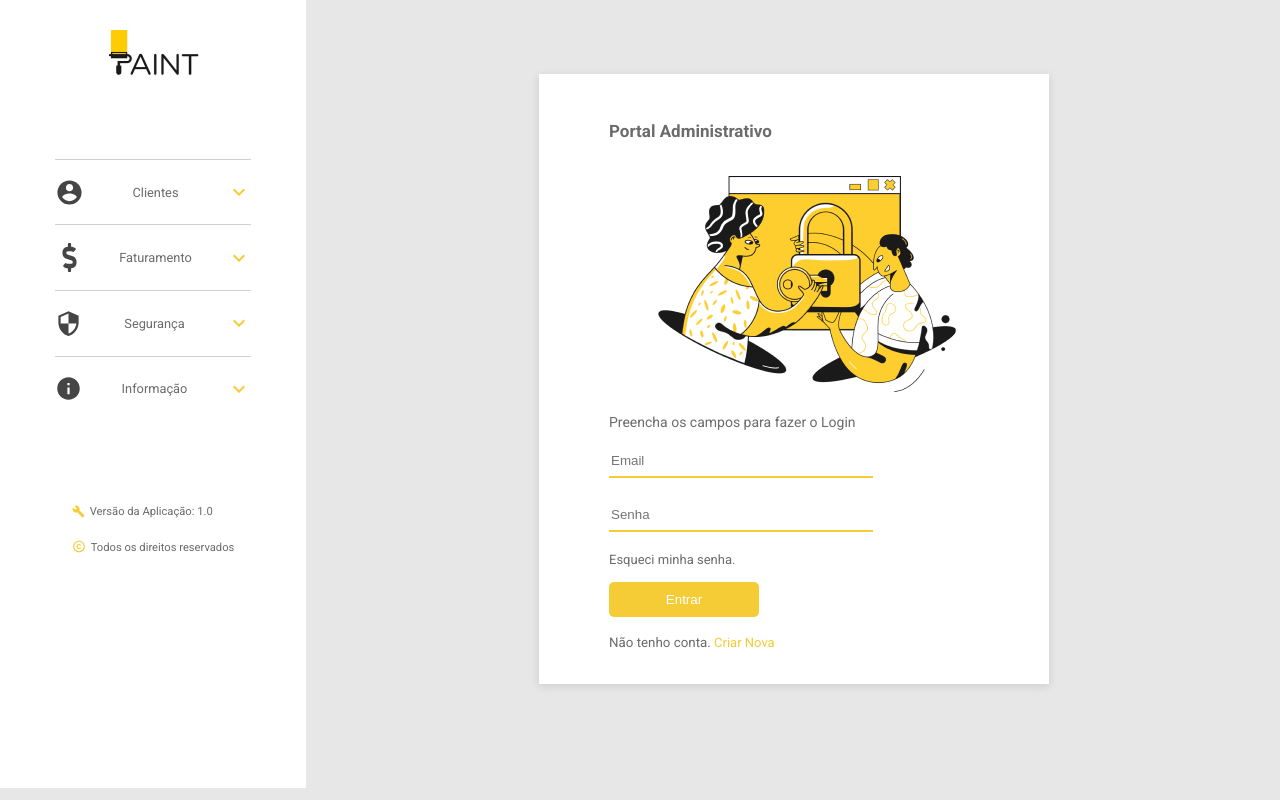
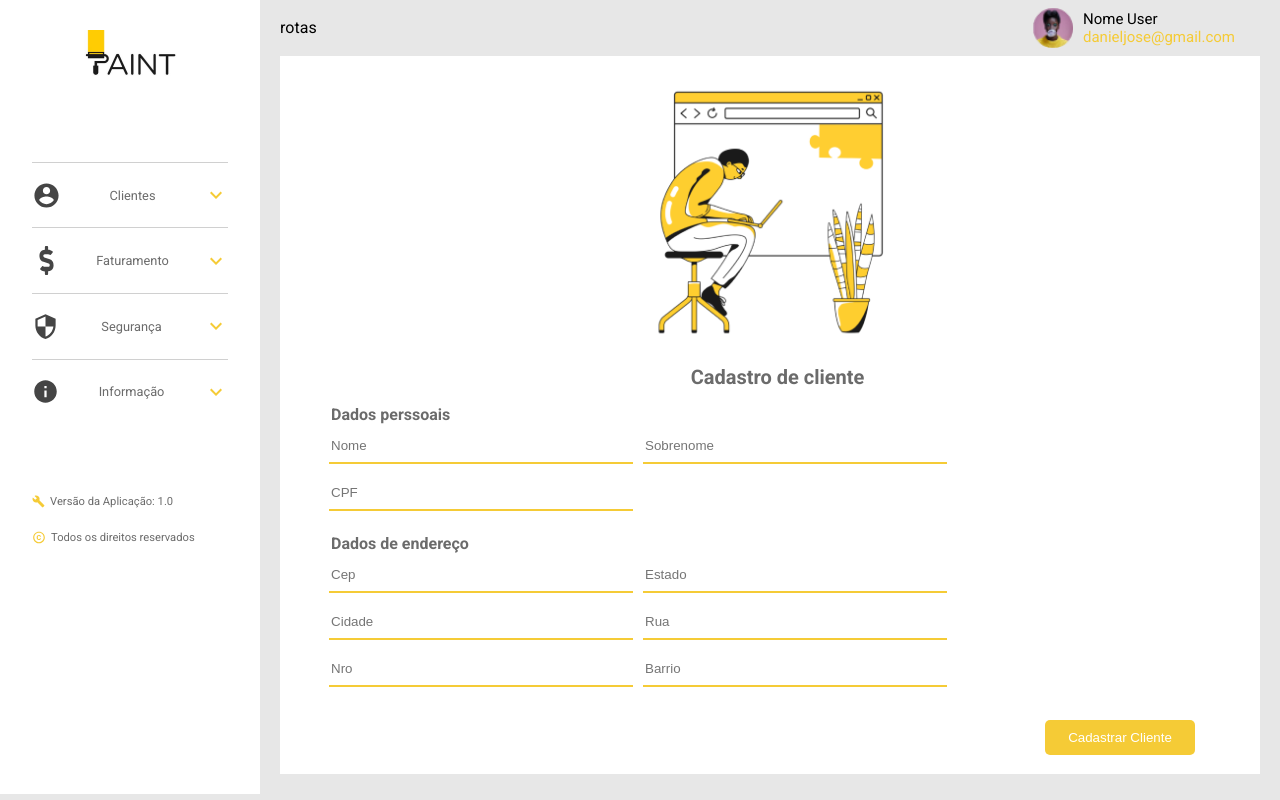
Before and after one commit to ArthurMaciel95/portal-admin-paint-react, a React (Create React App) app: page /create/client in a window 1280 px wide. Built offline with nearby package versions, Linux system fonts and the light colour scheme.

Commit message:
Registro de cliente feito

```diff
--- a/src/App.js
+++ b/src/App.js
@@ -5,6 +5,7 @@ import AccountDetail from "./pages/account-detail";
 import CreateAccount from "./pages/create-account";
 import Dashboard from "./pages/dashboard";
 import PageNotFound from "./pages/page-not-found";
+import CreateClient from "./pages/CreateClient";
 
 function App() {
     return (
@@ -13,7 +14,13 @@ function App() {
                 <Route path="/dashboard" component={Dashboard} />
                 <Route path="/create/account" component={CreateAccount} />
                 <Route path="/account/detail" component={AccountDetail} />
-                <Route exact path="/*" component={Login} />
+                <Route exact path="/" component={Login} />
+
+                <Route path="/create/client" component={CreateClient} />
+
+
+
+
                 <Route path="*" component={PageNotFound} />
             </Switch>
         </BrowserRouter>
--- /dev/null
+++ b/src/components/CreateUserComponet/index.jsx
@@ -0,0 +1,52 @@
+import "./style.css";
+import AvatarUser from "../../assets/images/avatar1.png";
+import imgCreateUser from "../../assets/images/create_user_illustrator.png";
+
+const CreateUser = () => {
+    return (
+        <div className="create-user-container">
+          <div className="create-user-header">
+                <div>rotas</div>
+
+                <div className="user-header">
+                    <img src={AvatarUser} alt="" />
+                    <div className="user-description">
+                        <p>Nome User </p>
+                        <p>danieljose@gmail.com</p>
+                    </div>
+                </div>
+            </div>
+            <div className="create-user-card">
+                <div className="create-user-card-img">
+                    <img src={imgCreateUser} alt="" />
+                </div>
+                <div className="create-user-card-description">
+                    <h2>Cadastro de cliente</h2>
+                    <form action="" method="post">
+                        <fieldset className="create-user-form-data">
+                            <legend>Dados perssoais</legend>
+                            <input type="text" placeholder="Nome" id="name" />
+                            <input type="text" placeholder="Sobrenome" id="surname" />
+                            <input type="number" placeholder="CPF" id="cpf"/>
+                        </fieldset>
+                        <fieldset>
+                            <legend>Dados de endereço</legend>
+                            <input type="text" placeholder="Cep" id="cep" />
+                            <input type="text" placeholder="Estado" id="state"/>
+                            <input type="text" placeholder="Cidade" id="city"/>
+                            <input type="text" placeholder="Rua" id="address" />
+                            <input type="number" placeholder="Nro" id="nro" />
+                            <input type="text" placeholder="Barrio" id="barrio" />
+                        </fieldset>
+                        <div className="button-form">
+                        <button>Cadastrar Cliente</button>
+
+                        </div>
+                    </form>
+                </div>
+            </div>
+        </div>
+    );
+};
+
+export default CreateUser;
--- /dev/null
+++ b/src/components/CreateUserComponet/style.css
@@ -0,0 +1,94 @@
+.create-user-container {
+    width: 100%;
+    display: flex;
+    align-items: center;
+    flex-direction: column;
+    padding: 0 20px 20px 20px;
+}
+
+.create-user-card {
+    width: 100%;
+    height: 100%;
+    background: #fff;
+}
+.create-user-header {
+     width: 100%;
+    display: flex;
+    height: 60px;
+    align-items: center;
+    justify-content: space-between;
+}
+.user-header {
+
+    display: flex;
+    align-items: center;
+    margin-right: 25px;
+}
+.user-header img {
+    width: 40px;
+    height: 40px;
+    margin-right: 10px;
+}
+.user-description p {
+    margin:0;
+    font-size: 15px;
+}
+.user-description p:nth-child(2) {
+    color: var(--primary-color)
+}
+.create-user-card-img{
+    margin-top: 20px;
+    display: flex;
+    justify-content:center;
+}
+.create-user-card-img img{
+    width: 300px;
+}
+.create-user-card-description{
+    padding: 0 35px;
+    color: var(--text-color-gray);
+}
+.create-user-card-description fieldset{
+    border: none;
+}
+fieldset input{
+    color: var(--text-color-gray);
+    width: 300px;
+    height: 30px;
+    border: 0;
+    outline: none;
+    border-bottom: 2px solid var(--primary-color);
+    margin-right: 10px;
+    margin-bottom: 13px;
+}
+.create-user-card-description h2{
+    text-align: center;
+    font-size: 20px;
+    margin-left: 15px;
+}
+fieldset legend{
+    font-weight: bold;
+}
+.button-form{
+    display: flex;
+    justify-content: end;
+    padding-right: 30px;
+}
+.button-form button{
+    margin-left: 15px;
+    margin-top: 10px;
+    width: 150px;
+    padding: 10px 5px;
+    cursor: pointer;
+    border: none;
+    background: var(--primary-color);
+    color: #fff;
+    border-radius: 5px;
+    transition: 0.4s all ease;
+    margin-bottom: 15px;
+}
+.button-form button:hover{
+   letter-spacing: 0.5px;
+   font-weight: bold;
+   background: #d8b431;
+}
--- a/src/components/LoginComponent/styles.css
+++ b/src/components/LoginComponent/styles.css
@@ -1,22 +1,14 @@
 .dashboard-container{
     margin-top: 15px;
     padding-left: 40px;
-    width: 70%;
+    width: 100%;
     height: 100%;
     display: flex;
     align-items: center;
     justify-content: center;
 }
 
-.dashboard-container .dashboard-header .bread-crumbs p{
-    margin: 0px;
-    font-size: 0.7rem;
-    color: var(--text-color-gray);
-}
-.dashboard-container .dashboard-header .bread-crumbs p:hover{
-    cursor: pointer;
 
-}
 
 /* card login */
 .dashboard-content{
--- a/src/components/PageNotFountComponent/style.css
+++ b/src/components/PageNotFountComponent/style.css
@@ -1,9 +1,10 @@
 .page-not-found-container{
-    width: 70%;
+    width: 100%;
     display: flex;
     justify-content: center;
     align-items: center;
 }
+
 .page-no-found{
     display: flex;
     align-items: center;
--- a/src/components/RegisterComponet/style.css
+++ b/src/components/RegisterComponet/style.css
@@ -1,6 +1,5 @@
 .register-container{
-    margin-top: 40px;
-    width: 70%;
+    width: 100%;
     display: flex;
     justify-content: center;
     align-items: center;
--- a/src/components/SidebarComponent/index.js
+++ b/src/components/SidebarComponent/index.js
@@ -13,6 +13,7 @@ const SideBarComponent = () => {
     return (
         <>
             <aside className="side-bar">
+                <div className="sidebar-content">
                 <img className="logo" src={logo} alt="logo marca paint" />
                 <div className="menu__side-bar">
                     <ul>
@@ -48,6 +49,7 @@ const SideBarComponent = () => {
                         <p>Todos os direitos reservados </p>
                     </span>
                 </div>
+                </div>
             </aside>
         </>
     );
--- a/src/components/SidebarComponent/styles.css
+++ b/src/components/SidebarComponent/styles.css
@@ -1,6 +1,6 @@
 .side-bar{
     min-width: 10vw;
-    height: 100%;
+    min-height: 100%;
     background-color: var(--sidebar-background);
     color: var(--text-color-gray);
     font-size: 0.8rem;
--- /dev/null
+++ b/src/pages/CreateClient/index.jsx
@@ -0,0 +1,13 @@
+import SideBarComponent from "../../components/SidebarComponent";
+import React from 'react'
+import CreateUser from "../../components/CreateUserComponet";
+
+const CreateClient  = () => {
+    return (
+    <div className="container">
+        <SideBarComponent/>
+        <CreateUser/>
+    </div> );
+}
+
+export default CreateClient ;
--- a/src/pages/login/index.js
+++ b/src/pages/login/index.js
@@ -5,12 +5,12 @@ import LoginComponent from "../../components/LoginComponent";
 
 const Login = () => {
     return (
-        <>
+
             <div className="container">
                 <SideBarComponent />
                 <LoginComponent />
             </div>
-        </>
+
     );
 };
 
--- a/src/pages/login/styles.css
+++ b/src/pages/login/styles.css
@@ -1,4 +1,3 @@
 .container{
     display: flex;
-    height: 91vh;
 }
```
Also changed, not shown: src/pages/CreateClient/style.css (added).
